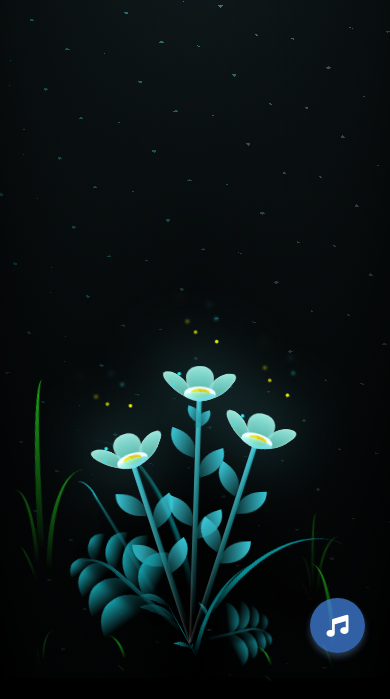
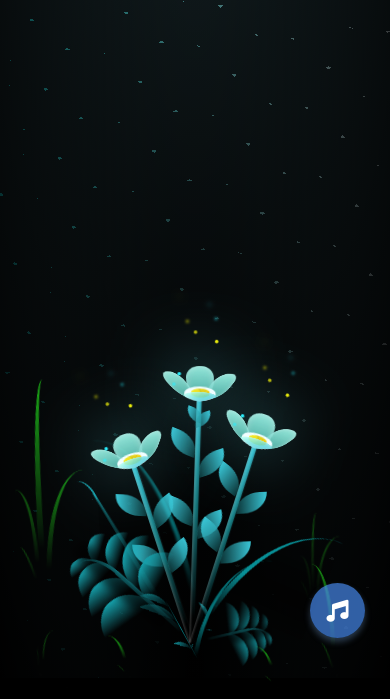
Before and after one commit to DamiMocch/cielyn, a plain HTML site: page flores.html in a window 390 px wide. Shown: the part 166-865 px from the top of the page. Drawn offline with Linux system fonts and the light colour scheme; a web font is replaced by a local one.

Commit message:
Add files via upload

```diff
--- a/flores.css
+++ b/flores.css
@@ -1139,7 +1139,7 @@ body {
         width: 45px;
         height: 45px;
         font-size: 18px;
-        bottom: 15px;
+        bottom: 50px;
         right: 15px;
     }
 }
@@ -1149,7 +1149,7 @@ body {
         width: 55px;
         height: 55px;
         font-size: 22px;
-        bottom: 25px;
+        bottom: 40px;
         right: 25px;
     }
 }
```
